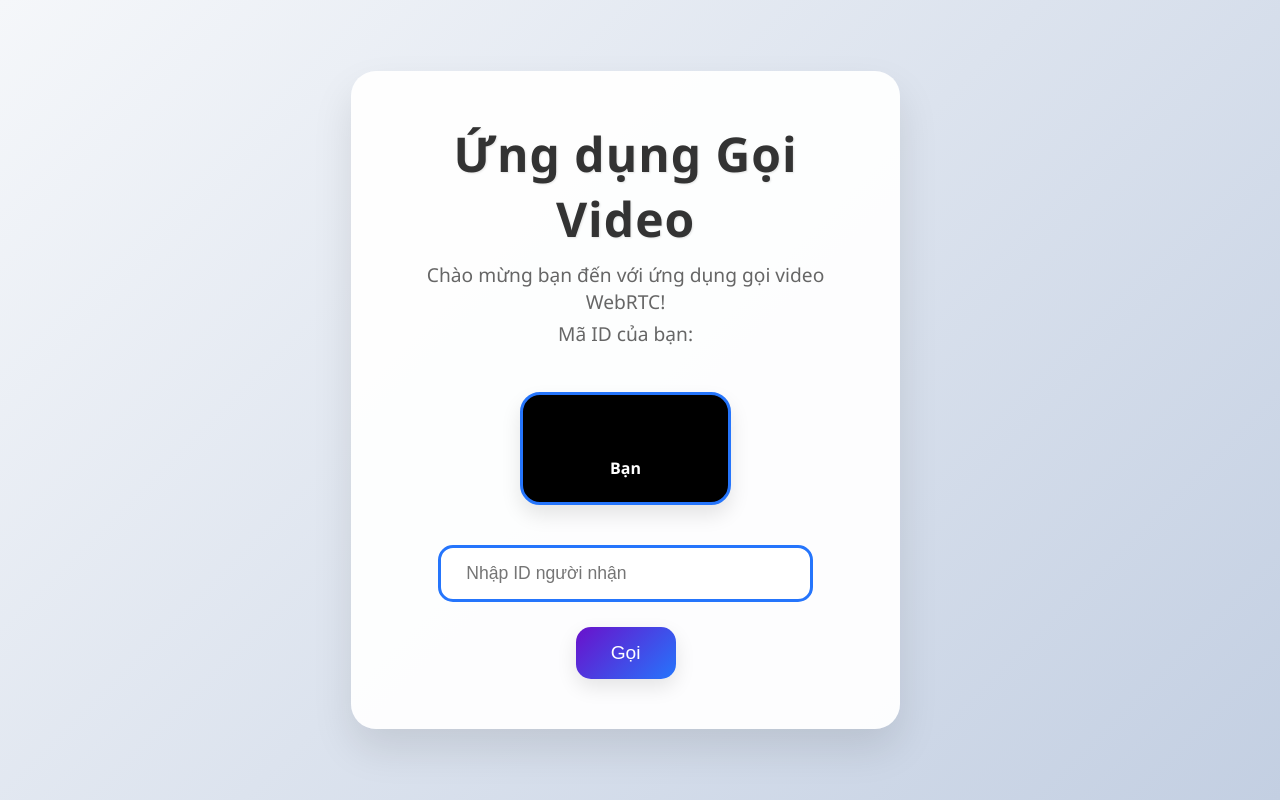
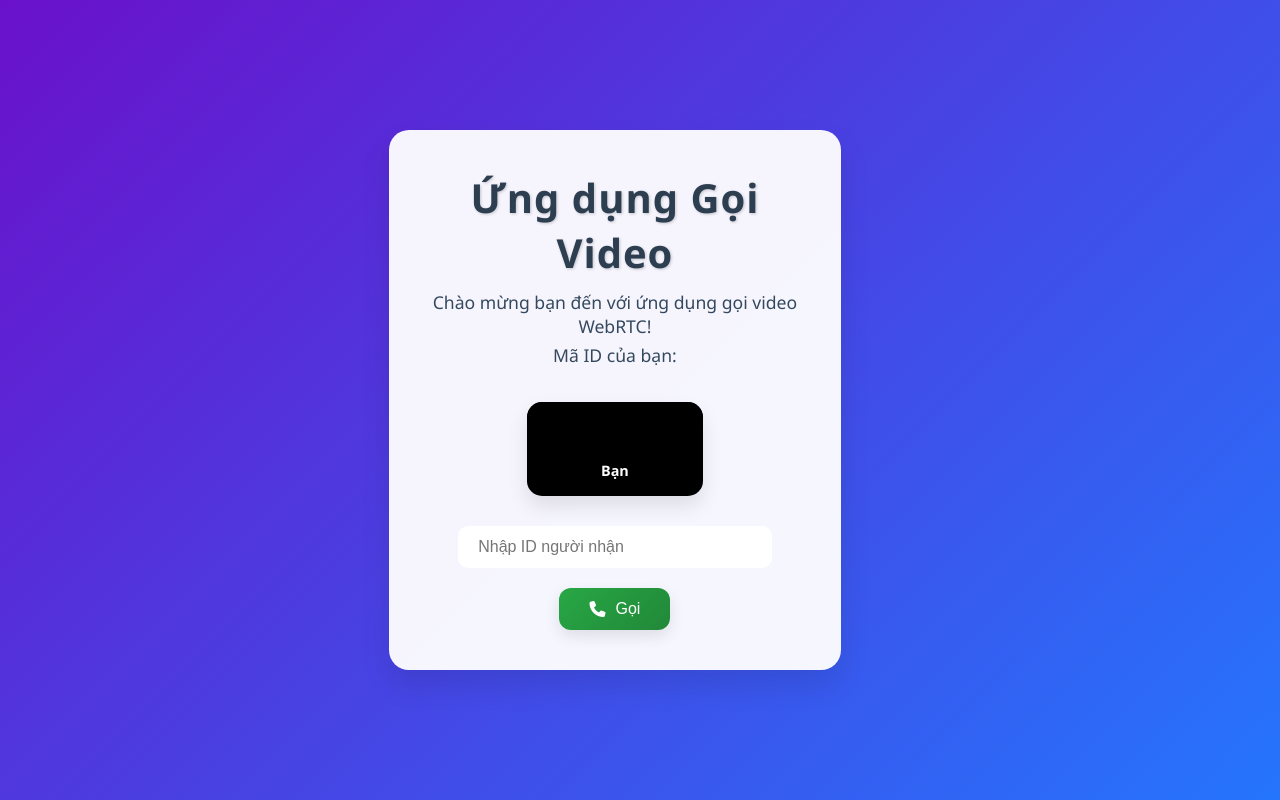
Before and after one commit to thuanfhu/WebRTC-basics-reactjs-nestjs, a React (Create React App) app in the folder frontend/: page / in a window 1280 px wide. Built offline with nearby package versions, Linux system fonts and the light colour scheme; no server answers.

Commit message:
feat: Access mic, camera turn on/off

```diff
--- a/frontend/src/App.css
+++ b/frontend/src/App.css
@@ -9,40 +9,54 @@
 
   /* Sử dụng CSS Variables để dễ dàng quản lý màu sắc và các thông số chung */
   :root {
-  --primary-color: #6a11cb;
-  --secondary-color: #2575fc;
-  --accent-color: #ff416c;
-  --background-gradient: linear-gradient(135deg, #f5f7fa, #c3cfe2);
-  --button-gradient-call: linear-gradient(135deg, #6a11cb, #2575fc);
-  --button-gradient-answer: linear-gradient(135deg, #43e97b, #38f9d7);
-  --button-gradient-hover-call: linear-gradient(135deg, #2575fc, #6a11cb);
-  --button-gradient-hover-answer: linear-gradient(135deg, #38f9d7, #43e97b);
+    /* Màu sắc chính */
+    --primary-gradient: linear-gradient(135deg, #6a11cb, #2575fc);
+    --secondary-gradient: linear-gradient(135deg, #43cea2, #185a9d);
+    --accent-gradient: linear-gradient(135deg, #ff9a9e 0%, #fad0c4 100%);
     --notification-gradient: linear-gradient(135deg, #ffecd2, #fcb69f);
-  --text-color: #333333;
-  --subtext-color: #666666;
+
+    /* Màu sắc nút */
+    --button-gradient-call: linear-gradient(135deg, #28a745, #218838); /* Đổi màu xanh lá cây */
+    --button-gradient-answer: linear-gradient(135deg, #007bff, #0056b3); /* Đổi màu xanh dương */
+    --button-gradient-hover-call: linear-gradient(135deg, #218838, #28a745);
+    --button-gradient-hover-answer: linear-gradient(135deg, #0056b3, #007bff);
+
+    /* Màu sắc tĩnh */
+    --text-color: #2c3e50;
+    --subtext-color: #34495e;
+    --light-bg: #f5f7fa;
+    --dark-bg: #c3cfe2;
+
+    /* Bóng đổ */
     --shadow-color: rgba(0, 0, 0, 0.1);
     --hover-shadow-color: rgba(0, 0, 0, 0.2);
+
+    /* Hiệu ứng chuyển đổi */
+    --transition-speed: 0.3s;
   }
 
   /* Thiết lập font chữ chung cho ứng dụng */
   body {
     font-family: 'Segoe UI', Tahoma, Geneva, Verdana, sans-serif;
-  background: var(--background-gradient);
+    background: var(--primary-gradient);
     height: 100vh;
     display: flex;
     justify-content: center;
     align-items: center;
-  transition: background 0.5s ease;
+    transition: background var(--transition-speed) ease;
+    position: relative;
+    overflow: hidden; /* Đảm bảo overlay không gây cuộn */
   }
 
   /* Container chính của ứng dụng */
   .container {
+    position: relative; /* Để các overlay được đặt bên trên */
     background: rgba(255, 255, 255, 0.95);
-  border-radius: 25px;
-  box-shadow: 0 20px 40px var(--shadow-color);
-  width: 95%;
-  max-width: 1000px;
-  padding: 50px 40px;
+    border-radius: 20px;
+    box-shadow: 0 15px 30px var(--shadow-color);
+    width: 90%;
+    max-width: 1200px;
+    padding: 40px 30px;
     display: flex;
     flex-direction: column;
     align-items: center;
@@ -51,54 +65,50 @@ body {
 
   /* Header ứng dụng */
   .header {
-  margin-bottom: 40px;
+    margin-bottom: 30px;
     text-align: center;
   }
 
   .header h1 {
     color: var(--text-color);
-  font-size: 3rem;
+    font-size: 2.5rem;
     margin-bottom: 10px;
-  font-weight: 700;
+    font-weight: 800;
     letter-spacing: 1px;
-  text-shadow: 1px 1px 2px rgba(0, 0, 0, 0.1);
+    text-shadow: 1px 1px 3px rgba(0, 0, 0, 0.2);
   }
 
   .header p {
     color: var(--subtext-color);
-  font-size: 1.2rem;
+    font-size: 1.1rem;
     margin-bottom: 5px;
   }
 
   /* Hiển thị mã ID người dùng */
   .header .user-id {
-  background: var(--background-gradient);
-  padding: 10px 15px;
-  border-radius: 10px;
-  display: inline-block;
-  font-weight: bold;
-  color: #fff;
-  box-shadow: 0 5px 15px var(--shadow-color);
+    color: #ff4b2b; /* Đổi màu chữ */
   }
 
   /* Phần video */
   .video-section {
     display: flex;
     justify-content: center;
-  gap: 40px;
-  margin-bottom: 40px;
+    gap: 30px;
+    margin-bottom: 30px;
     width: 100%;
+    flex-wrap: wrap;
   }
 
   .video-container {
     position: relative;
     width: 45%;
-  border: 3px solid var(--secondary-color);
-  border-radius: 20px;
+    max-width: 500px;
+    border: 3px solid var(--secondary-gradient);
+    border-radius: 15px;
     overflow: hidden;
-  background: #000000;
+    background: #000;
     box-shadow: 0 10px 20px var(--shadow-color);
-  transition: transform 0.3s ease, box-shadow 0.3s ease;
+    transition: transform var(--transition-speed) ease, box-shadow var(--transition-speed) ease;
   }
 
   .video-container:hover {
@@ -109,20 +119,22 @@ body {
   .video-container video {
     width: 100%;
     height: auto;
-  border-radius: 20px;
+    border-radius: 15px;
+    background: #000;
   }
 
   .video-container p {
     position: absolute;
-  bottom: 15px;
+    bottom: 10px;
     left: 50%;
     transform: translateX(-50%);
-  color: #ffffff;
+    color: #fff;
     background: rgba(0, 0, 0, 0.6);
-  padding: 8px 12px;
-  border-radius: 12px;
-  font-size: 1rem;
+    padding: 6px 10px;
+    border-radius: 8px;
+    font-size: 0.9rem;
     font-weight: bold;
+    animation: fadeInUp 0.5s ease-in-out;
   }
 
   /* Phần điều khiển */
@@ -131,21 +143,21 @@ body {
     display: flex;
     flex-direction: column;
     align-items: center;
-  gap: 25px;
+    gap: 20px;
   }
 
   .controls input {
     width: 80%;
     max-width: 600px;
-  padding: 15px 25px;
-  border: 3px solid var(--secondary-color);
-  border-radius: 15px;
-  font-size: 1.1rem;
-  transition: border-color 0.3s ease, box-shadow 0.3s ease;
+    padding: 12px 20px;
+    border: 2px solid var(--secondary-gradient);
+    border-radius: 10px;
+    font-size: 1rem;
+    transition: border-color var(--transition-speed) ease, box-shadow var(--transition-speed) ease;
   }
 
   .controls input:focus {
-  border-color: var(--primary-color);
+    border-color: var(--primary-gradient);
     box-shadow: 0 0 10px rgba(106, 17, 203, 0.5);
     outline: none;
   }
@@ -153,18 +165,27 @@ body {
   /* Nút gọi và trả lời */
   .button-group {
     display: flex;
-  gap: 30px;
+    gap: 20px;
+    flex-wrap: wrap;
   }
 
   button {
-  padding: 15px 35px;
+    padding: 12px 30px;
     border: none;
-  border-radius: 15px;
+    border-radius: 12px;
+    font-size: 1rem;
+    cursor: pointer;
+    transition: all var(--transition-speed) ease;
+    color: #fff;
+    display: flex;
+    align-items: center;
+    justify-content: center;
+    box-shadow: 0 6px 15px var(--shadow-color);
+  }
+
+  button svg {
+    margin-right: 8px;
     font-size: 1.2rem;
-  cursor: pointer;
-  transition: all 0.4s ease;
-  color: #ffffff;
-  box-shadow: 0 8px 20px var(--shadow-color);
   }
 
   .call-button {
@@ -173,8 +194,8 @@ button {
 
   .call-button:hover {
     background: var(--button-gradient-hover-call);
-  transform: translateY(-5px);
-  box-shadow: 0 12px 25px var(--hover-shadow-color);
+    transform: translateY(-4px);
+    box-shadow: 0 8px 20px var(--hover-shadow-color);
   }
 
   .answer-button {
@@ -183,47 +204,164 @@ button {
 
   .answer-button:hover {
     background: var(--button-gradient-hover-answer);
-  transform: translateY(-5px);
-  box-shadow: 0 12px 25px var(--hover-shadow-color);
+    transform: translateY(-4px);
+    box-shadow: 0 8px 20px var(--hover-shadow-color);
   }
 
   /* Hiển thị thông báo khi nhận cuộc gọi */
   .call-notification {
     background: var(--notification-gradient);
-  border: 3px solid var(--accent-color);
-  padding: 25px 30px;
-  border-radius: 15px;
+    border: 2px solid var(--accent-gradient);
+    padding: 20px 25px;
+    border-radius: 10px;
     display: flex;
     flex-direction: column;
     align-items: center;
-  margin-top: 30px;
+    margin-top: 25px;
     animation: slideDown 0.6s ease-in-out;
     box-shadow: 0 10px 25px var(--shadow-color);
   }
 
   .call-notification p {
     color: #d63031;
-  margin-bottom: 20px;
+    margin-bottom: 15px;
+    font-size: 1.1rem;
+    font-weight: bold;
+    text-align: center; /* Căn giữa */
+    animation: fadeIn 0.5s ease-in-out;
+  }
+
+  .call-notification button {
+    background: var(--button-gradient-answer);
+    padding: 10px 25px;
+    border: none;
+    border-radius: 10px;
+    font-size: 0.9rem;
+    cursor: pointer;
+    transition: background var(--transition-speed) ease, transform var(--transition-speed) ease, box-shadow var(--transition-speed) ease;
+    color: #fff;
+    box-shadow: 0 5px 15px var(--shadow-color);
+  }
+
+  .call-notification button:hover {
+    background: var(--button-gradient-hover-answer);
+    transform: translateY(-3px);
+    box-shadow: 0 7px 20px var(--hover-shadow-color);
+  }
+
+  /* Additional Controls */
+  .additional-controls {
+    display: flex;
+    gap: 20px;
+    margin-top: 20px;
+    flex-wrap: wrap;
+  }
+
+  /* Mic Button */
+  .mic-button,
+  .camera-button {
+    padding: 12px 25px;
+    border: none;
+    border-radius: 12px;
+    font-size: 1rem;
+    cursor: pointer;
+    transition: all var(--transition-speed) ease;
+    color: #ffffff;
+    display: flex;
+    align-items: center;
+    justify-content: center;
+    box-shadow: 0 6px 15px rgba(0, 0, 0, 0.1);
+  }
+
+  .mic-button.active,
+  .camera-button.active {
+    background: linear-gradient(135deg, #ff416c, #ff4b2b);
+  }
+
+  .mic-button.inactive,
+  .camera-button.inactive {
+    background: linear-gradient(135deg, #cfd9df, #e2ebf0);
+    color: #333333;
+  }
+
+  .mic-button.active:hover,
+  .camera-button.active:hover {
+    background: linear-gradient(135deg, #e63946, #f3722c);
+    transform: translateY(-3px);
+    box-shadow: 0 8px 20px rgba(0, 0, 0, 0.2);
+  }
+
+  .mic-button.inactive:hover,
+  .camera-button.inactive:hover {
+    background: linear-gradient(135deg, #a0a4a8, #bfc5cc);
+  }
+
+  /* End Call Button */
+  .end-call-button {
+    padding: 12px 25px;
+    border: none;
+    border-radius: 12px;
+    font-size: 1rem;
+    cursor: pointer;
+    transition: all var(--transition-speed) ease;
+    color: #fff;
+    background: linear-gradient(135deg, #ff4b2b, #ff416c);
+    display: flex;
+    align-items: center;
+    justify-content: center;
+    box-shadow: 0 6px 15px rgba(0, 0, 0, 0.1);
+  }
+
+  .end-call-button:hover {
+    background: linear-gradient(135deg, #e63946, #f3722c);
+    transform: translateY(-3px);
+    box-shadow: 0 8px 20px rgba(0, 0, 0, 0.2);
+  }
+
+  /* Overlay khi đang gọi */
+  .calling-overlay {
+    position: fixed;
+    top: 0;
+    left: 0;
+    width: 100%;
+    height: 100%;
+    background: rgba(0, 0, 0, 0.6); /* Màu mờ nền */
+    display: flex;
+    justify-content: center;
+    align-items: center;
+    z-index: 1000; /* Đảm bảo overlay luôn trên cùng */
+    animation: fadeIn 0.3s ease-in-out;
+  }
+
+  .calling-notification {
+    background: var(--notification-gradient);
+    padding: 30px 40px;
+    border-radius: 15px;
+    box-shadow: 0 10px 25px var(--shadow-color);
+    text-align: center;
+    animation: pulse 1.5s infinite;
+  }
+
+  .calling-notification p {
+    color: #d63031;
     font-size: 1.3rem;
     font-weight: bold;
   }
 
-.call-notification button {
-  background: linear-gradient(135deg, #ff9a9e 0%, #fad0c4 100%);
-  padding: 12px 30px;
-  border: none;
-  border-radius: 12px;
-  font-size: 1rem;
-  cursor: pointer;
-  transition: background 0.3s ease, transform 0.3s ease, box-shadow 0.3s ease;
-  color: #fff;
-  box-shadow: 0 6px 15px var(--shadow-color);
+  /* Animation pulse cho thông báo cuộc gọi */
+  @keyframes pulse {
+    0% {
+      transform: scale(1);
+      box-shadow: 0 0 10px rgba(255, 0, 0, 0.5);
     }
-
-.call-notification button:hover {
-  background: linear-gradient(135deg, #fad0c4 0%, #ff9a9e 100%);
-  transform: translateY(-3px);
-  box-shadow: 0 8px 20px var(--hover-shadow-color);
+    50% {
+      transform: scale(1.05);
+      box-shadow: 0 0 20px rgba(255, 0, 0, 0.7);
+    }
+    100% {
+      transform: scale(1);
+      box-shadow: 0 0 10px rgba(255, 0, 0, 0.5);
+    }
   }
 
   /* Animations */
@@ -247,6 +385,52 @@ button {
       opacity: 1;
       transform: translateY(0);
     }
+  }
+
+  @keyframes fadeInUp {
+    from {
+      opacity: 0;
+      transform: translateY(10px);
+    }
+    to {
+      opacity: 1;
+      transform: translateY(0);
+    }
+  }
+
+  /* Tooltip */
+  button[data-tooltip]:hover::after {
+    content: attr(data-tooltip);
+    position: absolute;
+    bottom: 125%;
+    left: 50%;
+    transform: translateX(-50%);
+    background-color: rgba(0, 0, 0, 0.7);
+    color: #fff;
+    padding: 5px 10px;
+    border-radius: 5px;
+    font-size: 0.8rem;
+    white-space: nowrap;
+    opacity: 1;
+    transition: opacity var(--transition-speed) ease;
+    pointer-events: none;
+  }
+
+  button::after {
+    content: '';
+    position: absolute;
+    bottom: 125%;
+    left: 50%;
+    transform: translateX(-50%);
+    background-color: rgba(0, 0, 0, 0.7);
+    color: #fff;
+    padding: 5px 10px;
+    border-radius: 5px;
+    font-size: 0.8rem;
+    white-space: nowrap;
+    opacity: 0;
+    transition: opacity var(--transition-speed) ease;
+    pointer-events: none;
   }
 
   /* Responsive Design */
@@ -280,9 +464,14 @@ button {
       gap: 20px;
     }
 
-  button {
-    width: 100%;
-    text-align: center;
+    .additional-controls {
+      flex-direction: column;
+      gap: 10px;
+    }
+
+    button svg {
+      margin-right: 5px;
+      font-size: 1rem;
     }
   }
 
@@ -298,4 +487,14 @@ button {
     .video-container p {
       font-size: 0.8rem;
     }
+
+    .additional-controls {
+      flex-direction: column;
+      gap: 10px;
     }
+
+    button svg {
+      margin-right: 5px;
+      font-size: 1rem;
+    }
+  }
--- a/frontend/src/App.js
+++ b/frontend/src/App.js
@@ -1,6 +1,8 @@
+// src/App.js
 import React, { useEffect, useRef, useState } from 'react';
 import io from 'socket.io-client';
 import './App.css';
+import '@fortawesome/fontawesome-free/css/all.min.css';
 
 const socket = io('http://localhost:8081');
 
@@ -13,15 +15,21 @@ function App() {
   const [callerOffer, setCallerOffer] = useState(null);
   const [callAccepted, setCallAccepted] = useState(false);
 
+  const [isMicOn, setIsMicOn] = useState(true);
+  const [isCameraOn, setIsCameraOn] = useState(true);
+  const [isCalling, setIsCalling] = useState(false); // Thêm state isCalling
+
   const myVideoRef = useRef();
   const userVideoRef = useRef();
   const connectionRef = useRef();
 
   useEffect(() => {
+    // Kết nối với Socket.IO và nhận ID
     socket.on('connect', () => {
-      setMyId(socket.id)
+      setMyId(socket.id);
     });
 
+    // Lấy stream từ camera và microphone
     navigator.mediaDevices.getUserMedia({ video: true, audio: true }).then((currentStream) => {
       setStream(currentStream);
       if (myVideoRef.current) {
@@ -29,20 +37,24 @@ function App() {
       }
     });
 
+    // Lắng nghe sự kiện nhận cuộc gọi
     socket.on('receive-call', (data) => {
       setReceivingCall(true);
       setCallerId(data.from);
       setCallerOffer(data.offer);
     });
 
+    // Lắng nghe sự kiện cuộc gọi được trả lời
     socket.on('call-answered', (data) => {
       if (connectionRef.current) {
         connectionRef.current.setRemoteDescription(new RTCSessionDescription(data.answer))
-        .catch((err) => console.error('Error setting remote description:', err));
+          .catch((err) => console.error('Error setting remote description:', err));
       }
       setCallAccepted(true);
+      setIsCalling(false); // Đặt lại trạng thái khi cuộc gọi được trả lời
     });
 
+    // Lắng nghe và thêm ICE candidate
     socket.on('ice-candidate', (data) => {
       if (connectionRef.current) {
         connectionRef.current.addIceCandidate(new RTCIceCandidate(data.candidate))
@@ -50,7 +62,7 @@ function App() {
       }
     });
 
-    // Clean up when events of component is cancelled!
+    // Clean up khi component bị unmount
     return () => {
       socket.off('connect');
       socket.off('receive-call');
@@ -59,31 +71,48 @@ function App() {
     };
   }, []);
 
+  // Hàm chung tạo RTCPeerConnection và xử lý các sự kiện
+  const createPeerConnection = (toId, isCaller) => {
+    const peer = new RTCPeerConnection({
+      iceServers: [
+        { urls: 'stun:stun.l.google.com:19302' },
+      ],
+    });
+
+    // Xử lý ICE candidate
+    peer.onicecandidate = (event) => {
+      if (event.candidate) {
+        socket.emit('send-ice-candidate', { to: toId, candidate: event.candidate });
+      }
+    };
+
+    // Xử lý khi nhận stream từ đối tác
+    peer.ontrack = (event) => {
+      if (userVideoRef.current) {
+        userVideoRef.current.srcObject = event.streams[0];
+      }
+    };
+
+    // Thêm các track từ stream vào peer connection
+    stream.getTracks().forEach(track => peer.addTrack(track, stream));
+
+    if (isCaller) {
+      connectionRef.current = peer; // Lưu kết nối của người gọi vào ref
+    }
+
+    return peer;
+  };
+
+  // Hàm thực hiện cuộc gọi (caller)
   const callUser = async () => {
     if (!calleeId) {
       alert('Vui lòng nhập ID người nhận!');
       return;
     }
 
-    const peer = new RTCPeerConnection({
-      iceServers: [
-        { urls: 'stun:stun.l.google.com:19302' },
-      ],
-    });
+    setIsCalling(true); // Đặt trạng thái đang gọi
 
-    peer.onicecandidate = (event) => {
-      if (event.candidate) {
-        socket.emit('send-ice-candidate', { to: calleeId, candidate: event.candidate });
-      }
-    };
-
-    peer.ontrack = (event) => {
-      if (userVideoRef.current) {
-        userVideoRef.current.srcObject = event.streams[0];
-      }
-    };
-
-    stream.getTracks().forEach(track => peer.addTrack(track, stream));
+    const peer = createPeerConnection(calleeId, true); // Tạo kết nối và đánh dấu là caller
 
     try {
       const offer = await peer.createOffer();
@@ -91,45 +120,78 @@ function App() {
 
       socket.emit('call-user', { to: calleeId, offer });
 
-      connectionRef.current = peer;
+      connectionRef.current = peer; // Lưu peer connection
     } catch (err) {
       console.error('Error creating offer:', err);
+      setIsCalling(false); // Đặt lại trạng thái nếu có lỗi
     }
   };
 
+  // Hàm trả lời cuộc gọi (callee)
   const answerCall = async () => {
     setCallAccepted(true);
-    const peer = new RTCPeerConnection({
-      iceServers: [
-        { urls: 'stun:stun.l.google.com:19302' },
-      ],
-    });
+    setIsCalling(false); // Đặt lại trạng thái khi trả lời cuộc gọi
 
-    peer.onicecandidate = (event) => {
-      if (event.candidate) {
-        socket.emit('send-ice-candidate', { to: callerId, candidate: event.candidate });
-      }
-    };
-
-    peer.ontrack = (event) => {
-      if (userVideoRef.current) {
-        userVideoRef.current.srcObject = event.streams[0];
-      }
-    };
-
-    stream.getTracks().forEach(track => peer.addTrack(track, stream));
+    const peer = createPeerConnection(callerId, false); // Tạo kết nối và đánh dấu là callee
 
     try {
       await peer.setRemoteDescription(new RTCSessionDescription(callerOffer));
 
       const answer = await peer.createAnswer();
       await peer.setLocalDescription(answer);
+
       socket.emit('answer-call', { to: callerId, answer });
 
-      connectionRef.current = peer;
+      connectionRef.current = peer; // Lưu peer connection
     } catch (err) {
       console.error('Error answering call:', err);
+      setIsCalling(false); // Đặt lại trạng thái nếu có lỗi
     }
+  };
+
+  // Hàm bật/tắt mic
+  const toggleMic = () => {
+    if (stream) {
+      stream.getAudioTracks().forEach(track => {
+        track.enabled = !track.enabled;
+        setIsMicOn(track.enabled);
+      });
+    }
+  };
+
+  // Hàm bật/tắt camera
+  const toggleCamera = () => {
+    if (stream) {
+      stream.getVideoTracks().forEach(track => {
+        track.enabled = !track.enabled;
+        setIsCameraOn(track.enabled);
+      });
+    }
+  };
+
+  // Hàm kết thúc cuộc gọi
+  const endCall = () => {
+    // Đóng kết nối peer
+    if (connectionRef.current) {
+      connectionRef.current.close();
+      connectionRef.current = null;
+    }
+
+    // Dừng các track media
+    if (stream) {
+      stream.getTracks().forEach(track => track.stop());
+      setStream(null);
+    }
+
+    // Reset state
+    setCallAccepted(false);
+    setReceivingCall(false);
+    setCallerId('');
+    setCallerOffer(null);
+    setCalleeId('');
+    setIsMicOn(true);
+    setIsCameraOn(true);
+    setIsCalling(false); // Đặt lại trạng thái khi kết thúc cuộc gọi
   };
 
   return (
@@ -137,18 +199,18 @@ function App() {
       <div className="header">
         <h1>Ứng dụng Gọi Video</h1>
         <p>Chào mừng bạn đến với ứng dụng gọi video WebRTC!</p>
-        <p>Mã ID của bạn: <strong>{myId}</strong></p>
+        <p>Mã ID của bạn: <strong className="user-id">{myId}</strong></p>
       </div>
 
       <div className="video-section">
         <div className="video-container">
           <video ref={myVideoRef} autoPlay playsInline muted />
-          <p style={{ textAlign: 'center', marginTop: '5px' }}>Bạn</p>
+          <p>Bạn</p>
         </div>
         {callAccepted && (
           <div className="video-container">
             <video ref={userVideoRef} autoPlay playsInline />
-            <p style={{ textAlign: 'center', marginTop: '5px' }}>Đối tác</p>
+            <p>Đối tác</p>
           </div>
         )}
       </div>
@@ -162,20 +224,49 @@ function App() {
         />
         <div className="button-group">
           <button className="call-button" onClick={callUser} disabled={!calleeId || callAccepted}>
-            Gọi
+            <i className="fas fa-phone" style={{ marginRight: '10px' }}></i>Gọi
           </button>
           {receivingCall && !callAccepted && (
             <button className="answer-button" onClick={answerCall}>
-              Trả lời
+              <i className="fas fa-phone-alt" style={{ marginRight: '10px' }}></i>Trả lời
             </button>
           )}
         </div>
+
+        {/* Thêm các nút điều khiển mới */}
+        {callAccepted && (
+          <div className="additional-controls">
+            <button className={`mic-button ${isMicOn ? 'active' : 'inactive'}`} onClick={toggleMic} data-tooltip={isMicOn ? 'Tắt Mic' : 'Bật Mic'}>
+              <i className={`fas ${isMicOn ? 'fa-microphone' : 'fa-microphone-slash'}`} style={{ marginRight: '10px' }}></i>
+              {isMicOn ? 'Tắt Mic' : 'Bật Mic'}
+            </button>
+            <button className={`camera-button ${isCameraOn ? 'active' : 'inactive'}`} onClick={toggleCamera} data-tooltip={isCameraOn ? 'Tắt Camera' : 'Bật Camera'}>
+              <i className={`fas ${isCameraOn ? 'fa-video' : 'fa-video-slash'}`} style={{ marginRight: '10px' }}></i>
+              {isCameraOn ? 'Tắt Camera' : 'Bật Camera'}
+            </button>
+            <button className="end-call-button" onClick={endCall} data-tooltip="Kết thúc cuộc gọi">
+              <i className="fas fa-phone-alt" style={{ marginRight: '10px' }}></i>
+              Kết thúc Cuộc Gọi
+            </button>
+          </div>
+        )}
       </div>
 
       {receivingCall && !callAccepted && (
         <div className="call-notification">
           <p>Đang có cuộc gọi từ: {callerId}</p>
-          <button className="answer-button" onClick={answerCall}>Trả lời</button>
+          <button className="answer-button" onClick={answerCall}>
+            <i className="fas fa-phone-alt" style={{ marginRight: '10px' }}></i> Trả lời
+          </button>
+        </div>
+      )}
+
+      {/* Thêm thông báo khi đang gọi */}
+      {isCalling && (
+        <div className="calling-overlay">
+          <div className="calling-notification">
+            <p>Đang gọi đến {calleeId}...</p>
+          </div>
         </div>
       )}
     </div>
```
Also changed, not shown: frontend/package.json (+5 -4 lines), 1 other file (tests, documents, lock files or other folders). Lines whose indentation alone changed are shown as unchanged.
